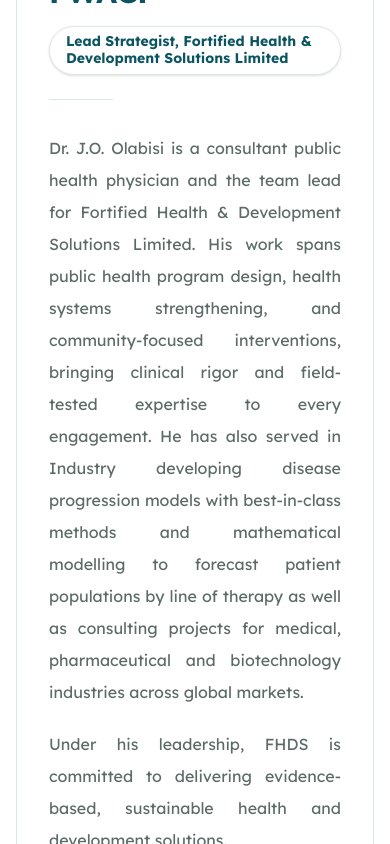
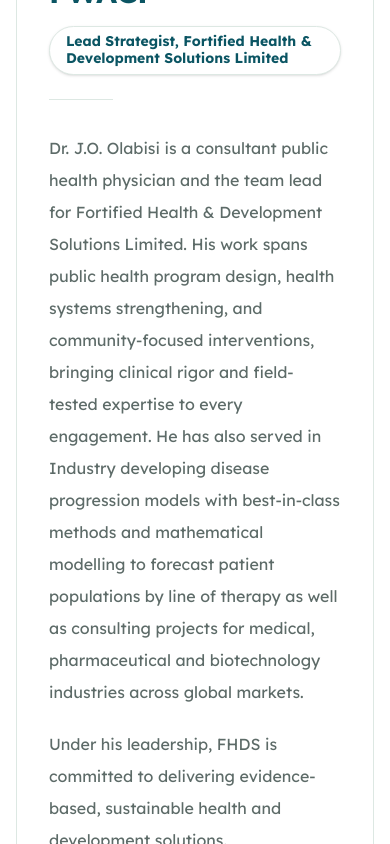
Before and after one commit to fortifiedhds/fortifiedhds-web, a Next.js app: page /about in a window 390 px wide. Shown: the part 4580-5424 px from the top of the page. Built offline with nearby package versions, Linux system fonts and the light colour scheme; no server answers.

Commit message:
fix: improved text version on mobile screen for about page

```diff
--- a/src/app/about/page.tsx
+++ b/src/app/about/page.tsx
@@ -172,7 +172,7 @@ export default function AboutPage() {
                   Lead Strategist, Fortified Health & Development Solutions Limited
                 </p>
                 <div className="mt-6 h-px w-16 bg-fhds-border lg:mt-8" />
-                <div className="mt-8 w-full space-y-5 text-base leading-8 text-fhds-muted text-justify">
+                <div className="mt-8 w-full space-y-5 text-base leading-8 text-fhds-muted text-left lg:text-justify">
                   <p>
                     Dr. J.O. Olabisi is a consultant public health physician and the team lead for Fortified Health & Development Solutions Limited. His work spans public health program design, health systems strengthening, and community-focused interventions, bringing clinical rigor and field-tested expertise to every engagement. He has also served in Industry developing disease progression models with best-in-class methods and mathematical modelling to forecast patient populations by line of therapy as well as consulting projects for medical, pharmaceutical and biotechnology industries across global markets.
                   </p>
@@ -193,7 +193,7 @@ export default function AboutPage() {
                   Praise Adebisi, <span className="text-fhds-teal">M.Ed.</span>
                 </h2>
                 <div className="mt-6 h-px w-16 bg-fhds-border lg:mt-8" />
-                <div className="mt-8 w-full space-y-5 text-base leading-8 text-fhds-muted text-justify">
+                <div className="mt-8 w-full space-y-5 text-base leading-8 text-fhds-muted text-left lg:text-justify">
                   <p>
                     Praise Adebisi is a research, administration and programme development professional who supports the translation of ideas into well-structured programmes, systems and organisational processes. Her work combines strategic thinking, research and evidence, technical documentation, programme coordination and administrative management, with a particular strength in bringing clarity and structure to complex ideas.
                   </p>
@@ -217,7 +217,7 @@ export default function AboutPage() {
                   Seyi Olanipekun, <span className="text-fhds-teal">M.Sc.</span>
                 </h2>
                 <div className="mt-6 h-px w-16 bg-fhds-border lg:mt-8" />
-                <div className="mt-8 w-full space-y-5 text-base leading-8 text-fhds-muted text-justify">
+                <div className="mt-8 w-full space-y-5 text-base leading-8 text-fhds-muted text-left lg:text-justify">
                   <p>
                     Seyi Olanipekun is a health and development professional with close to eight years of field program coordination experience. Holding a Bachelor&apos;s degree in Criminology and Security Studies and a Master&apos;s degree in Sociology, he combines a strong analytical understanding of human behavior and social systems with the discipline needed to plan and execute programs in complex, resource-constrained field environments. His career spans contract and consulting engagements with leading international organizations — including WHO, JHPIEGO, Malaria Consortium, Africa CDC, Oxford Policy Management, Mercy Corps, and the Federal Ministry of Health — where he has coordinated field teams, managed logistics for data collection and outreach activities, and ensured the smooth delivery of programs across multiple states.
                   </p>
```
